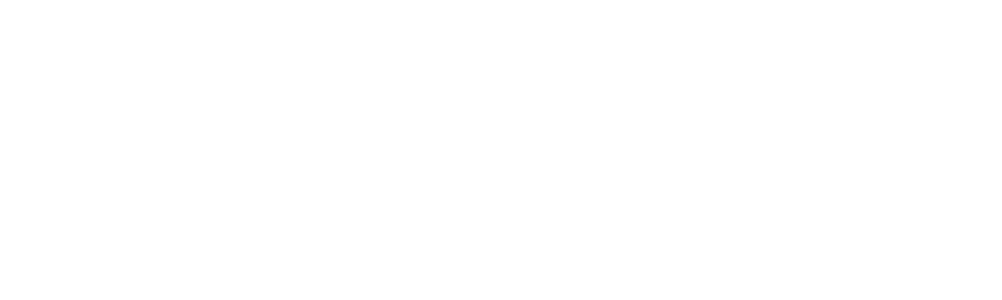
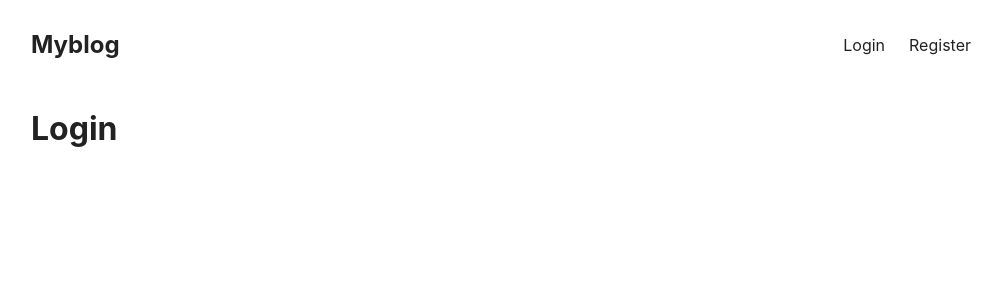
Before and after one commit to Kevin14Tsui/MERN-Blog-V2, a React (Create React App) app in the folder Client/: page /login in a window 1280 px wide. Before the commit this address had no page. Shown: the top 300 px of the page, without its empty margins (139-1141 px from the left). Built offline with nearby package versions, Linux system fonts and the light colour scheme.

Commit message:
3443login

```diff
--- a/Client/src/App.js
+++ b/Client/src/App.js
@@ -2,20 +2,17 @@
 import Header from "./Header";
 import Post from "./Post";
 import { Route, Routes } from "react-router-dom";
+import Layout from "./Layout";
+import IndexPage from "./pages/IndexPage";
+import LoginPage from "./pages/LoginPage";
 
 function App() {
   return (
     <Routes>
-      <Route
-        index
-        element={
-          <main>
-            <Header />
-            <Post />
-          </main>
-        }
-      />
-      <Route path="{/login}" element={<div>login page</div>} />
+      <Route path="/" element={<Layout />}>
+        <Route index element={<IndexPage />} />
+        <Route path="/login" element={<LoginPage />} />
+      </Route>
     </Routes>
   );
 }
--- a/Client/src/Header.js
+++ b/Client/src/Header.js
@@ -3,12 +3,12 @@
 export default function Header() {
   return (
     <header>
-      <a href="/" className="logo">
+      <Link to="/" className="logo">
         Myblog
-      </a>
+      </Link>
       <nav>
-        <Link href="/login">Login</Link>
-        <Link href="/register">Register</Link>
+        <Link to="/login">Login</Link>
+        <Link to="/register">Register</Link>
       </nav>
     </header>
   );
--- /dev/null
+++ b/Client/src/Layout.js
@@ -0,0 +1,11 @@
+import { Outlet } from "react-router";
+import Header from "./Header";
+
+export default function Layout() {
+  return (
+    <main>
+      <Header />
+      <Outlet />
+    </main>
+  );
+}
--- a/Client/src/Post.js
+++ b/Client/src/Post.js
@@ -1,4 +1,4 @@
-export default function Posta() {
+export default function Post() {
   return (
     <div className="post">
       <div className="image">
--- /dev/null
+++ b/Client/src/pages/IndexPage.js
@@ -0,0 +1,11 @@
+import Post from "../Post";
+
+export default function indexPage() {
+  return (
+    <>
+      <Post />
+      <Post />
+      <Post />
+    </>
+  );
+}
--- /dev/null
+++ b/Client/src/pages/LoginPage.js
@@ -0,0 +1,7 @@
+export default function LoginPage() {
+  return (
+    <div>
+      <h1>Login</h1>
+    </div>
+  );
+}
```
Also changed, not shown: Client/Pages/LoginPage.js (deleted), Client/Pages/RegisterPage.js (deleted), Client/src/pages/RegisterPage.js (added).
